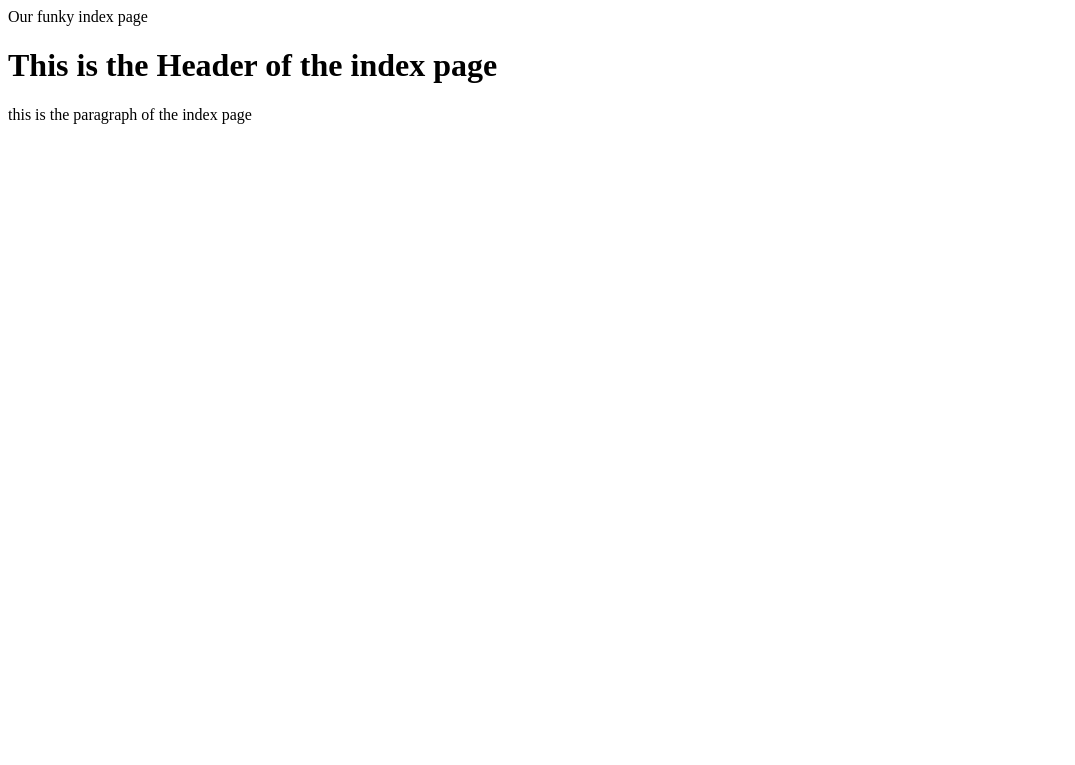
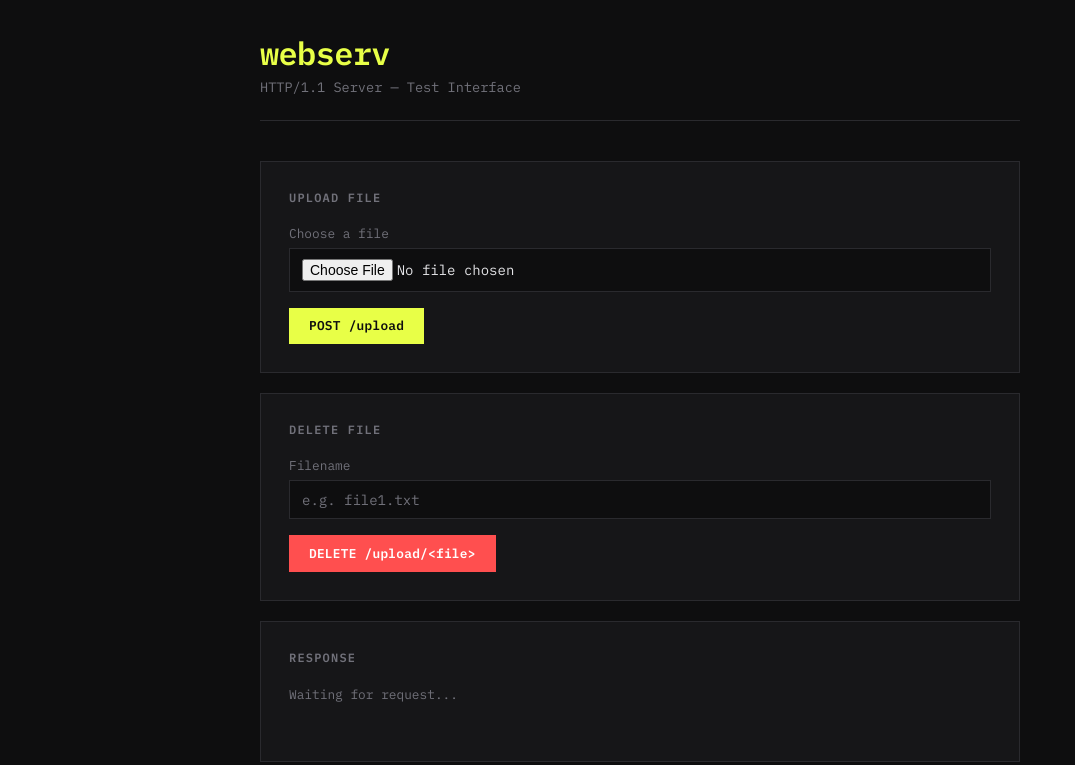
Before and after one commit to Atoomsnor/Webserv, a plain HTML site: page assets/index.html in a window 1280 px wide. Shown: the whole page, without its empty margins (0-1075 px from the left). Drawn offline with Linux system fonts and the light colour scheme.

```diff
--- a/assets/index.html
+++ b/assets/index.html
@@ -1,10 +1,70 @@
 <!DOCTYPE html>
-<html>
-	<head>
-		Our funky index page
-	</head>
-	<body>
-		<h1>This is the Header of the index page</h1>
-		<p>this is the paragraph of the index page</p>
-	</body>
+<html lang="en">
+<head>
+	<meta charset="UTF-8">
+	<meta name="viewport" content="width=device-width, initial-scale=1.0">
+	<title>webserv</title>
+	<link rel="stylesheet" href="style.css">
+</head>
+<body>
+	<div class="container">
+		<header>
+			<h1>webserv</h1>
+			<p class="subtitle">HTTP/1.1 Server — Test Interface</p>
+		</header>
+
+		<main>
+			<section class="card">
+				<h2>Upload File</h2>
+				<div class="field">
+					<label for="file">Choose a file</label>
+					<input type="file" id="file" name="file">
+				</div>
+				<button type="button" class="btn" onclick="sendUpload()">POST /upload</button>
+			</section>
+
+			<section class="card">
+				<h2>Delete File</h2>
+				<div class="field">
+					<label for="filename">Filename</label>
+					<input type="text" id="filename" placeholder="e.g. file1.txt">
+				</div>
+				<button type="button" class="btn btn-danger" onclick="sendDelete()">DELETE /upload/&lt;file&gt;</button>
+			</section>
+
+			<section class="card">
+				<h2>Response</h2>
+				<pre id="response">Waiting for request...</pre>
+			</section>
+		</main>
+	</div>
+
+	<script>
+		function showResponse(res, body) {
+			document.getElementById('response').textContent = res.status + ' ' + res.statusText + '\n\n' + (body || '(empty body)');
+		}
+
+		function sendUpload() {
+			const fileInput = document.getElementById('file');
+			if (!fileInput.files.length) return;
+			const formData = new FormData();
+			formData.append('file', fileInput.files[0]);
+			fetch('/upload', { method: 'POST', body: formData })
+				.then(res => res.text().then(body => showResponse(res, body)))
+				.catch(err => {
+					document.getElementById('response').textContent = 'Error: ' + err;
+				});
+		}
+
+		function sendDelete() {
+			const filename = document.getElementById('filename').value.trim();
+			if (!filename) return;
+			fetch('/upload/' + filename, { method: 'DELETE' })
+				.then(res => res.text().then(body => showResponse(res, body)))
+				.catch(err => {
+					document.getElementById('response').textContent = 'Error: ' + err;
+				});
+		}
+	</script>
+</body>
 </html>
--- /dev/null
+++ b/assets/style.css
@@ -0,0 +1,141 @@
+@import url('https://fonts.googleapis.com/css2?family=IBM+Plex+Mono:wght@400;600&family=IBM+Plex+Sans:wght@300;400;600&display=swap');
+
+*, *::before, *::after {
+	box-sizing: border-box;
+	margin: 0;
+	padding: 0;
+}
+
+:root {
+	--bg:        #0e0e0f;
+	--surface:   #161618;
+	--border:    #2a2a2e;
+	--accent:    #e8ff47;
+	--danger:    #ff4f4f;
+	--text:      #e4e4e7;
+	--muted:     #71717a;
+	--font-sans: 'IBM Plex Sans', sans-serif;
+	--font-mono: 'IBM Plex Mono', monospace;
+}
+
+body {
+	background-color: var(--bg);
+	color: var(--text);
+	font-family: var(--font-sans);
+	font-weight: 300;
+	min-height: 100vh;
+	padding: 2rem;
+}
+
+.container {
+	max-width: 760px;
+	margin: 0 auto;
+}
+
+header {
+	border-bottom: 1px solid var(--border);
+	padding-bottom: 1.5rem;
+	margin-bottom: 2.5rem;
+}
+
+h1 {
+	font-family: var(--font-mono);
+	font-size: 2rem;
+	font-weight: 600;
+	letter-spacing: -0.02em;
+	color: var(--accent);
+}
+
+.subtitle {
+	color: var(--muted);
+	font-size: 0.85rem;
+	margin-top: 0.25rem;
+	font-family: var(--font-mono);
+}
+
+main {
+	display: grid;
+	gap: 1.25rem;
+}
+
+.card {
+	background: var(--surface);
+	border: 1px solid var(--border);
+	padding: 1.75rem;
+}
+
+.card h2 {
+	font-size: 0.75rem;
+	font-family: var(--font-mono);
+	text-transform: uppercase;
+	letter-spacing: 0.1em;
+	color: var(--muted);
+	margin-bottom: 1.25rem;
+}
+
+.field {
+	display: flex;
+	flex-direction: column;
+	gap: 0.4rem;
+	margin-bottom: 1rem;
+}
+
+label {
+	font-size: 0.8rem;
+	color: var(--muted);
+	font-family: var(--font-mono);
+}
+
+input[type="text"],
+input[type="file"] {
+	background: var(--bg);
+	border: 1px solid var(--border);
+	color: var(--text);
+	font-family: var(--font-mono);
+	font-size: 0.875rem;
+	padding: 0.6rem 0.75rem;
+	outline: none;
+	width: 100%;
+	transition: border-color 0.15s;
+}
+
+input[type="text"]:focus,
+input[type="file"]:focus {
+	border-color: var(--accent);
+}
+
+input::placeholder {
+	color: var(--muted);
+}
+
+.btn {
+	font-family: var(--font-mono);
+	font-size: 0.8rem;
+	font-weight: 600;
+	padding: 0.6rem 1.25rem;
+	border: none;
+	cursor: pointer;
+	background: var(--accent);
+	color: #0e0e0f;
+	letter-spacing: 0.02em;
+	transition: opacity 0.15s;
+}
+
+.btn:hover {
+	opacity: 0.85;
+}
+
+.btn-danger {
+	background: var(--danger);
+	color: #fff;
+}
+
+pre#response {
+	font-family: var(--font-mono);
+	font-size: 0.8rem;
+	color: var(--muted);
+	white-space: pre-wrap;
+	word-break: break-all;
+	min-height: 3rem;
+	line-height: 1.6;
+}
```
Also changed, not shown: assets/index_old.html (added, +10 -0 lines), 5 other files.
